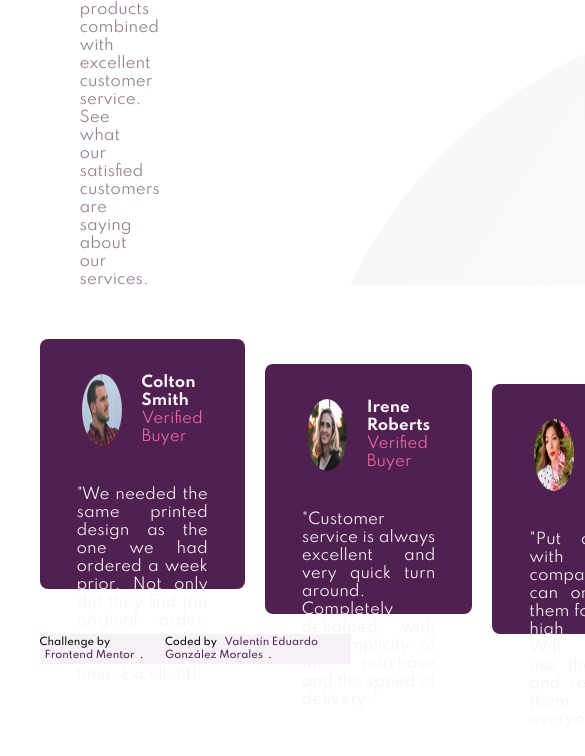
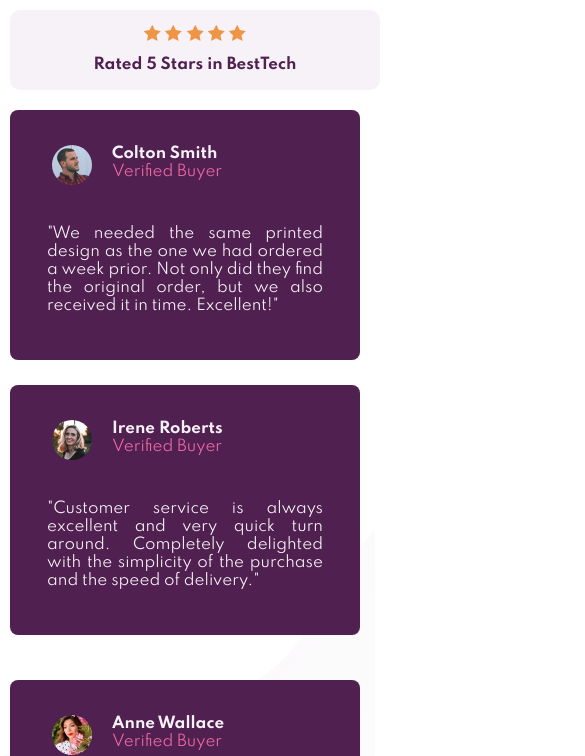
Before and after one commit to VE-Glez/frontend.io1, a plain HTML site: page index.html in a window 390 px wide. Shown: the part 478-1234 px from the top of the page, 585 px wide, since content can reach past the window. Drawn offline with Linux system fonts and the light colour scheme.

Commit message:
tablet y cel sharing stylesheet

```diff
--- a/index.html
+++ b/index.html
@@ -5,7 +5,7 @@
     <meta name="viewport" content="width=device-width, initial-scale=1.0" />
     <!-- displays site properly based on user's device -->
     <link rel="stylesheet" href="./style.css" media="screen and (max-width:2440px)">
-    <link rel="stylesheet" href="./mobile.css" media="screen and (max-width:375px)">
+    <link rel="stylesheet" href="./mobile.css" media="screen and (max-width:850px)">
     <link href="https://fonts.googleapis.com/css2?family=Spartan:wght@400;500;700&display=swap" rel="stylesheet">
     <link
       rel="icon"
```
